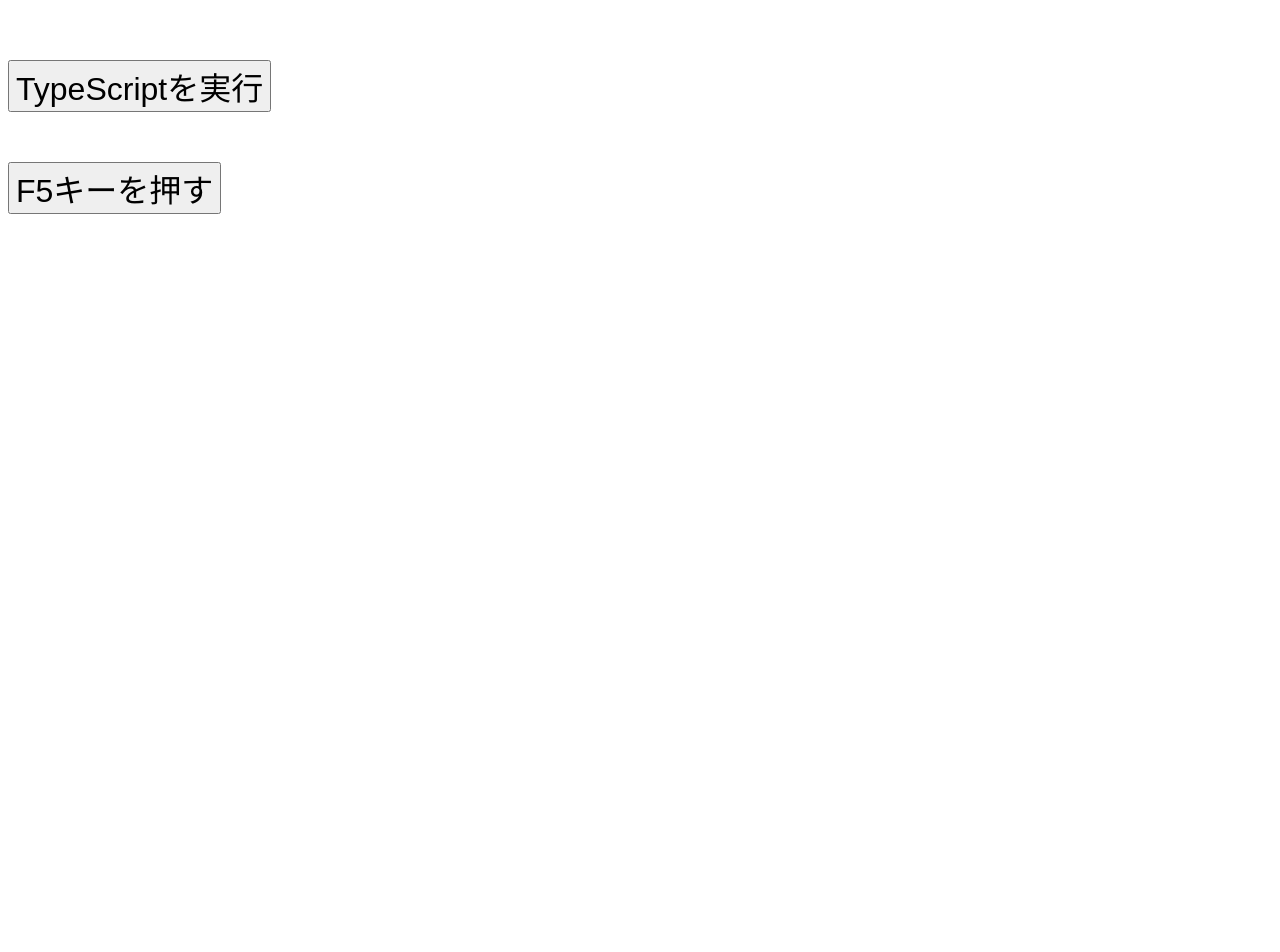
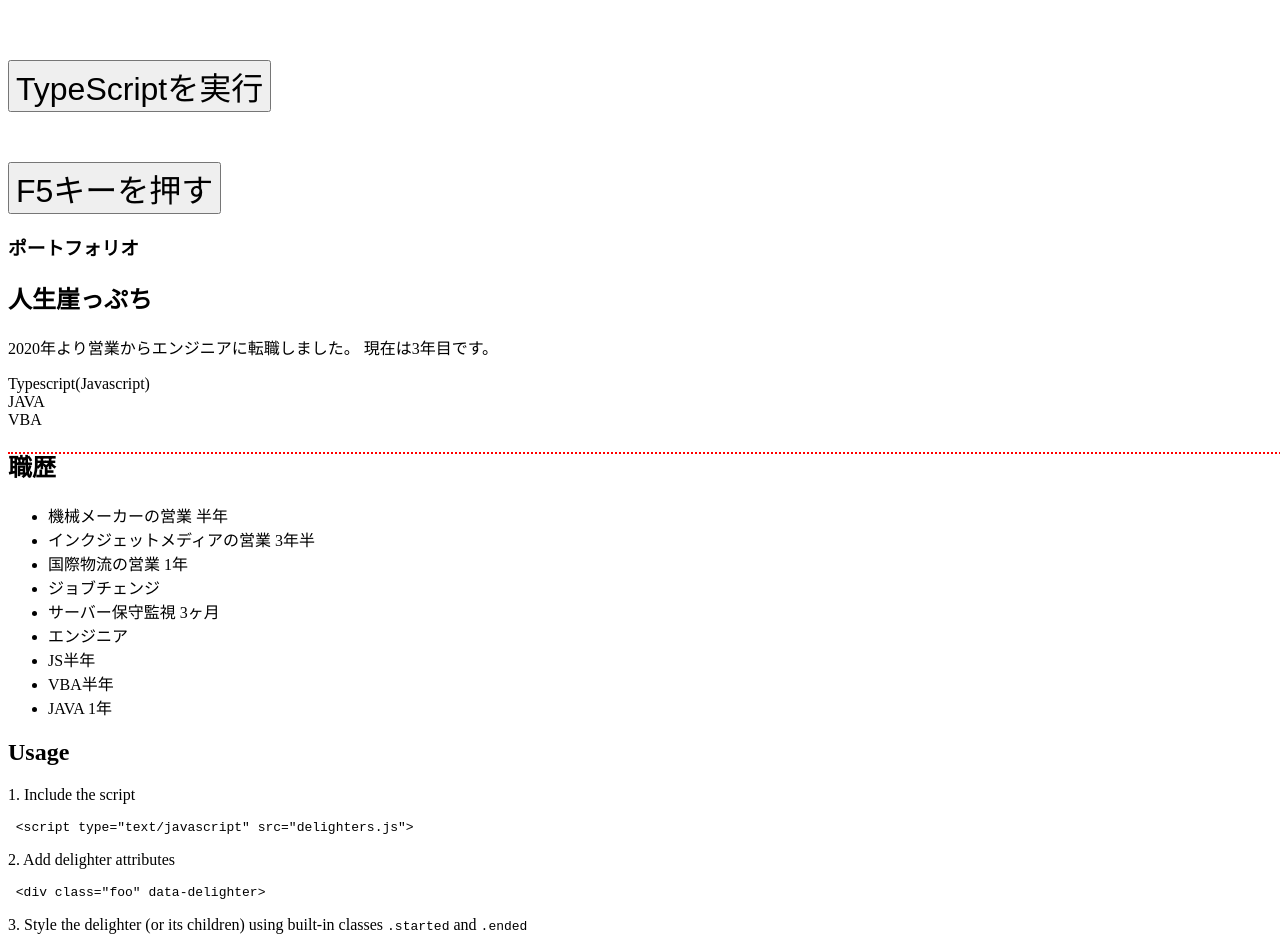
Before and after one commit to koba-sander/typlafor, a website: page index.html in a window 1280 px wide. Shown: the part 148-1100 px from the top of the page. Before the commit the page ends 800 px from the top, so only its background shows below. Drawn offline with Linux system fonts and the light colour scheme.

Commit message:
delighters追加

```diff
--- a/app.ts
+++ b/app.ts
@@ -1,3 +1,6 @@
+// https://riotz.works/articles/lopburny/2019/08/28/using-typescript-re-export-and-import-syntax-to-improve-module-arrangement/
+
+
 /**
  * 時間を与える関数
  * @param {number} timeout 1000(1秒)などの引数を渡す
--- /dev/null
+++ b/delighters.js
@@ -0,0 +1,98 @@
+/*
+	Delighters - Add CSS animations to delight users as they scroll down.
+	(c) 2018 - Q42
+	Written by Martin Kool
+	https://github.com/Q42/delighters
+*/
+var Delighters = new (function() {
+	var self = this,
+			dels = this.dels = [],
+
+			// default options
+			options = {
+				attribute: 	'data-delighter',
+				classNames: ['delighter', 'started', 'ended'],
+				start: 			0.75, // default start threshold
+				end: 				0.75, // default end threshold
+				autoInit: 	true 	// initialize when DOMContentLoaded
+			};
+
+	document.addEventListener("DOMContentLoaded", function() {
+		if (options.autoInit) init();
+	});
+
+	function config(opts) {
+		for (var name in opts) options[name] = opts[name];
+	}
+
+	function init() {
+		document.addEventListener('scroll', scroll)
+		var els = document.querySelectorAll('[' + options.attribute + ']');
+
+		for (var i=0; i<els.length; i++) {
+			var el 			= els[i],
+					def 		= el.getAttribute(options.attribute, 2),
+					pairs 	= def.split(';'),
+					del 		= {};
+					del.start = options.start;
+					del.end = options.end;
+
+			for (var j=0; j<pairs.length; j++) {
+				var pair 	= pairs[j].split(':'),
+						name 	= pair[0],
+						val 	= isNaN(pair[1] * 1)? pair[1] : pair[1] * 1;
+				if (name) del[name] = (val === undefined)? true : val;
+			}
+
+			del.el = el;
+			del.id = dels.length;
+			dels.push(del);
+			el.classList.add(options.classNames[0])
+			if (del.debug) el.style.outline = 'solid red 4px';
+		}
+		scroll();
+	}
+
+	function scroll() {
+		var viewportHeight = window.innerHeight;
+		for (var i=0; i<dels.length; i++) {
+			var del = dels[i],
+					box = del.el.getBoundingClientRect(),
+					factorStart = box.top / viewportHeight,
+					factorEnd = box.bottom / viewportHeight;
+
+			if (del.debug) {
+				if (factorStart >= 0 && factorStart <= 1) {
+					if (!del.startLine) {
+						del.startLine = document.createElement('div')
+						document.body.appendChild(del.startLine);
+						del.startLine.style = 'position:fixed;height:0;width:100%;border-bottom:dotted red 2px;top:' + (del.start * 100) + 'vh';
+					}
+				}
+				if (((factorEnd < del.end) || (factorStart > 1)) && del.startLine) {
+					del.startLine.parentNode.removeChild(del.startLine);
+					delete del.startLine;
+				}
+			}
+			if (factorStart < del.start && !del.started) {
+				del.started = true;
+				del.el.classList.add(options.classNames[1])
+			}
+			else if (factorStart > del.start && del.started) {
+				del.started = false;
+				del.el.classList.remove(options.classNames[1])
+			}
+			if (factorEnd < del.end && !del.ended) {
+				del.ended = true;
+				del.el.classList.add(options.classNames[2])
+			}
+			else if (factorEnd > del.end && del.ended) {
+				del.ended = false;
+				del.el.classList.remove(options.classNames[2])
+			}
+		}
+	}
+
+	self.init = init;
+	self.config = config;
+})();
--- a/index.html
+++ b/index.html
@@ -7,6 +7,7 @@
     <title>Typ</title>
     <link rel="stylesheet" type="text/css" href="app.css"/>
     <script src="app.js" defer></script>
+    <script type="text/javascript" src="delighters.js"></script>
 <body>
     <input class="button1" type="button" value="TypeScriptを実行" onclick="TypeScriptStart();"/><br />
 
@@ -17,5 +18,121 @@
 		  location.reload();
 		}
 	</script>
+  <article>
+    <section data-delighter class="splash">
+       <h1 data-delighter class="right">ポートフォリオ</h1>
+       <h2 data-delighter class="left">人生崖っぷち</h2>
+       <p data-delighter="start:1" class="bottom">
+          2020年より営業からエンジニアに転職しました。
+          現在は3年目です。
+       </p>
+    </section>
+    <section data-delighter="start:0.3">
+       <div class="box">Typescript(Javascript)</div>
+       <div class="box">JAVA</div>
+       <div class="box">VBA</div>
+    </section>
+    <section>
+       <h2 data-delighter class="right">職歴</h2>
+       <ul data-delighter>
+          <li>機械メーカーの営業  半年</li>
+          <li>インクジェットメディアの営業  3年半</li>
+          <li>国際物流の営業  1年</li>
+          <li>ジョブチェンジ</li>
+          <li>サーバー保守監視 3ヶ月</li>
+          <li>エンジニア</li>
+          <li>JS半年</li>
+          <li>VBA半年</li>
+          <li>JAVA 1年</li>
+       </ul>
+    </section>
+    <section data-delighter="start:0.25">
+       <h2 data-delighter class="left">Usage</h2>
+       <p>1. Include the script</p>
+       <pre>
+ &lt;script type="text/javascript" src="delighters.js"></pre>
+       <p>2. Add delighter attributes</p>
+       <pre>
+ &lt;div class="foo" data-delighter></pre>
+       <p>
+          3. Style the delighter (or its children) using built-in classes
+          <code>.started</code> and <code>.ended</code>
+       </p>
+       <pre>
+ /* when the library loads, each [data-delighter]
+    gets the .delighter class */
+
+ .foo.delighter {
+    transition: all .3s ease-out;
+    transform: translateX(-100%);
+    opacity: 0;
+ }
+
+ /* the .started class is set when the top
+    of [data-delighter] is at 0.75 of the viewport
+    (where 0 is top and 1 is bottom) */
+
+ .foo.delighter.started {
+    transform: none;
+    opacity: 1;
+ }
+
+ /* an extra .ended state is set when the bottom
+    of [data-delighter] is at 0.75 of the viewport
+    (where 0 is top and 1 is bottom) */
+
+ .foo.delighter.started.ended {
+    border: solid red 10px;
+ }</pre>
+    </section>
+    <section>
+       <h2 data-delighter class="right">How it works</h2>
+       <ul data-delighter>
+          <li>Delighters.js toggles classes when you scroll down. You do the rest!</li>
+          <li>Each delighter gets a <code>.started</code> class when its <b>top</b> raises above 75% of the browser's viewport height</li>
+          <li>When the <b>bottom</b> of the delighter is at 75%, an extra class <code>.ended</code> is added</li>
+          <li>You can change any of these like so: <code>data-delighter="start:0.5;end:0.95;</code></li>
+          <li>Remember: 0 = top, 1 = bottom</li>
+          <li>Values outside the viewport are allowed, such as <code>start:1.2;end:-0.3</code></li>
+       </ul>
+    </section>
+    <section>
+       <h2>Debugging</h2>
+       <ul data-delighter="debug">
+          <li>Set the <code>data-delighter="debug"</code> flag to enable debugging for that delighter</li>
+          <li>This will give the delighter a red outline</li>
+          <li>Also, a dotted red hint line is shown when the delighter is within the viewport</li>
+          <li>The hint line is positioned at the defined start, which by default is <code>0.75</code></li>
+          <li>The line is removed when the bottom of the delighter is above the end position, by default also <code>0.75</code></li>
+       </ul>
+    </section>
+    <section data-delighter>
+      <h2 data-d="right">Customizing</h2>
+      <p>
+        By default, delighters.js intializes automatically when the DOM is ready, and with the following configuration:
+      </p>
+      <pre>
+options = {
+  attribute:  'data-delighter',
+  classNames: ['delighter', 'started', 'ended'],
+  start:      0.75, // default start threshold
+  end:        0.75, // default end threshold
+  autoInit:   true  // initialize when DOMContentLoaded
+}</pre>
+      <p>
+        You can customize any or all of the above properties using:
+      <pre>
+Delighters.config({
+  // set the default start threshold at the bottom
+  start: 1,
+  // let's call Delighters.init() manually later
+  autoInit: false
+  // ... etc ...
+})</pre>
+    </section>
+    <section>
+      <h1 data-delighter class="bottom">Enjoy!</h1>
+    </section>
+  </article>
 </body>
 </html>
```
Also changed, not shown: common/common.ts (+18 -1 lines).
